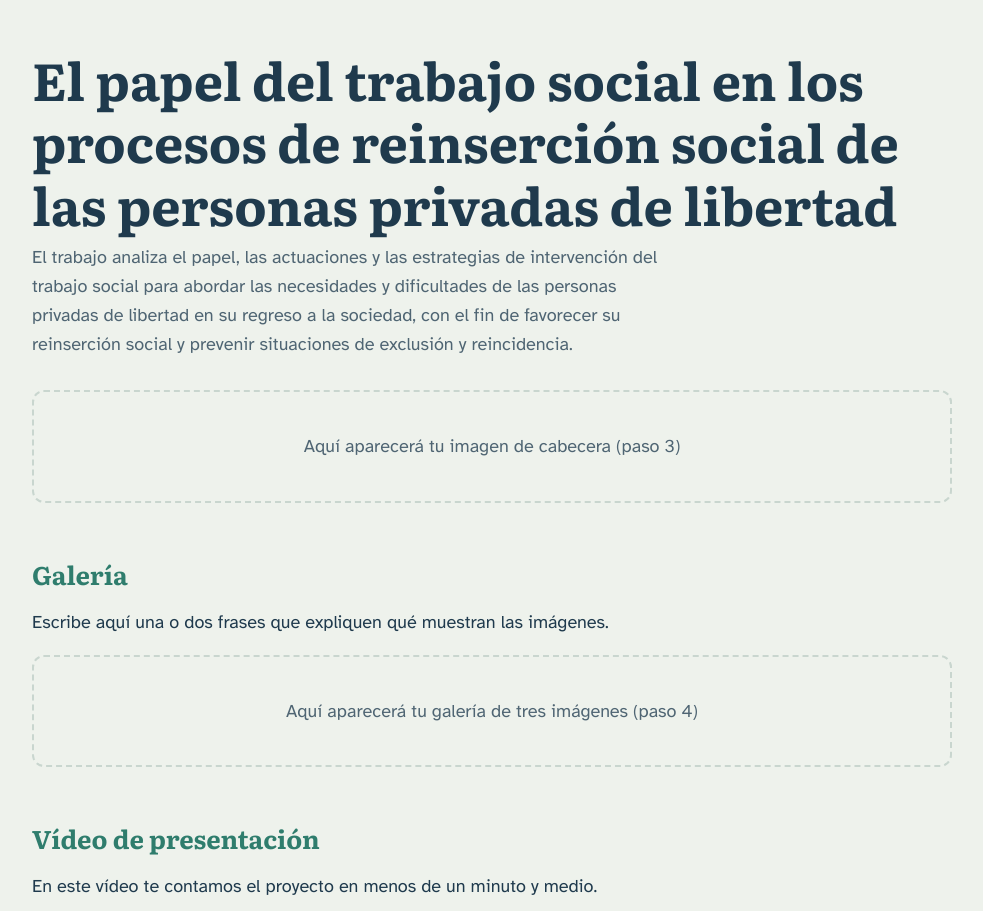
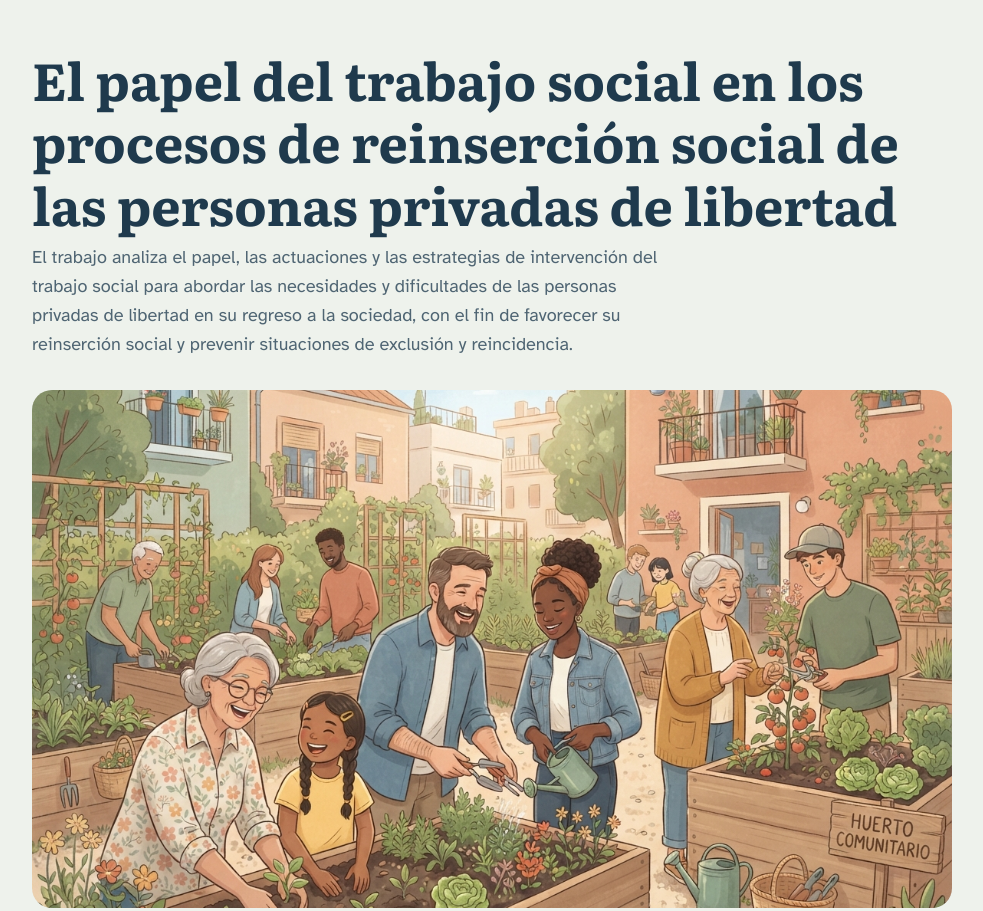
Before and after one commit to paularuizgutierrez-web/nuevo-pr-ctica-imagenes-video, a plain HTML site: page index.html in a window 1280 px wide. Shown: the top 911 px of the page, without its empty margins (148-1131 px from the left). Drawn offline with Linux system fonts and the light colour scheme.

Commit message:
imagen cabecera

```diff
--- a/index.html
+++ b/index.html
@@ -149,6 +149,7 @@
 
     <div class="zona" data-aviso="Aquí aparecerá tu imagen de cabecera (paso 3)">
       <!-- PASO 3: CABECERA ============================ INICIO -->
+<img class="imagen-cabecera" src="img/cabecera.jpg" alt="Grupo de personas realizando trabajo comunitario en un huerto">
 
       <!-- PASO 3: CABECERA =============================== FIN -->
     </div>
```
Also changed, not shown: img/cabecera.jpg (renamed from img/galeria1.jpg).
